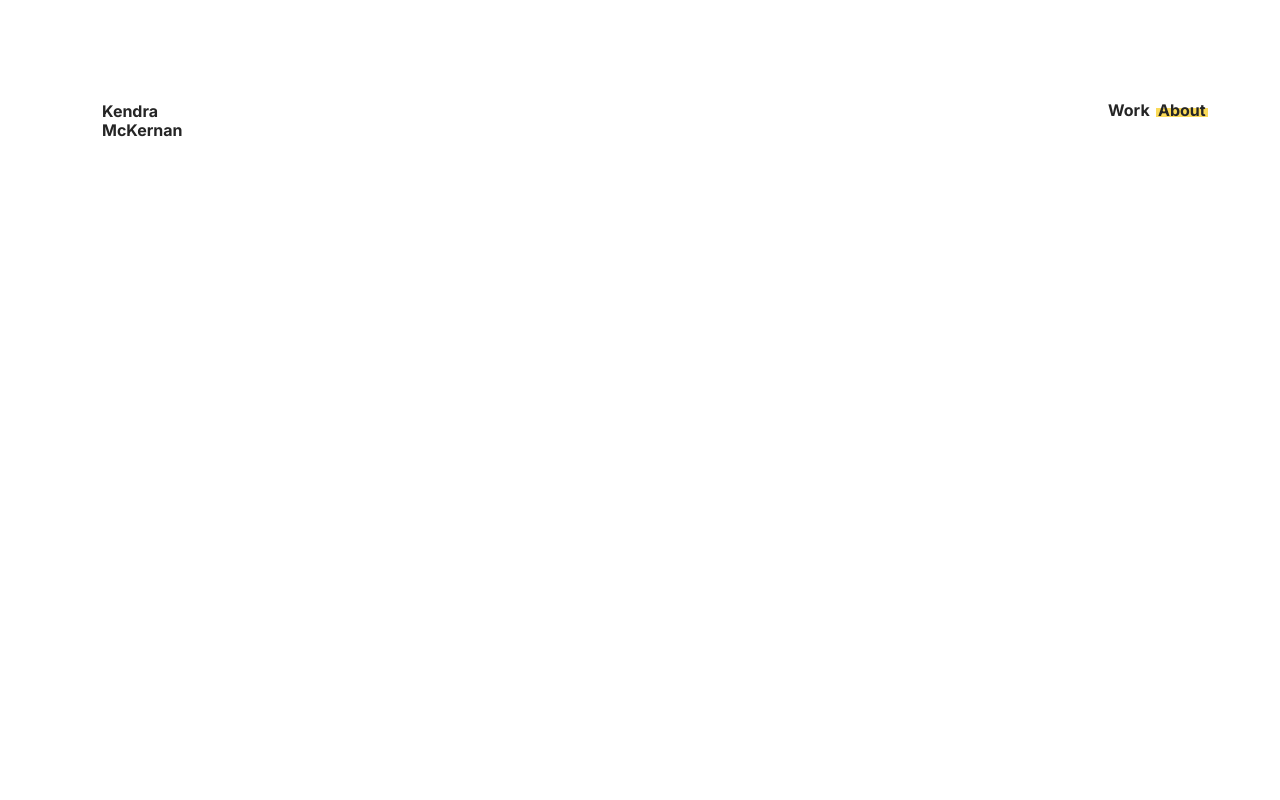
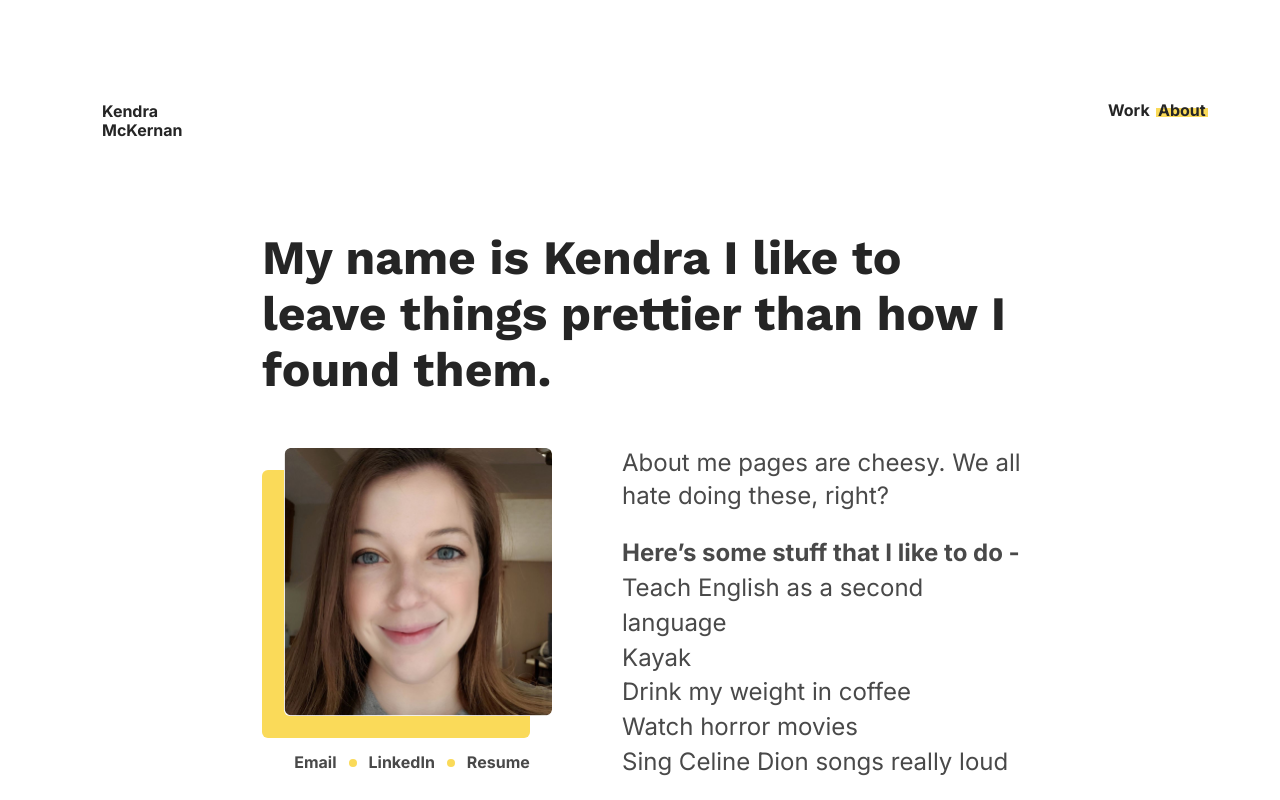
Before and after one commit to artish1/Kendra-portfolio, a React (Create React App) app: page /about in a window 1280 px wide. Built offline with nearby package versions, Linux system fonts and the light colour scheme.

Commit message:
Added some about section/profile details

```diff
--- a/src/App.js
+++ b/src/App.js
@@ -3,6 +3,7 @@ import "./App.css";
 import HomePage from "./components/organisms/HomePage";
 import NavBar from "./components/molecules/NavBar";
 import { Route } from "react-router-dom";
+import AboutPage from "./components/organisms/AboutPage";
 
 function App() {
   return (
@@ -11,6 +12,10 @@ function App() {
       <Route exact path="/">
         <HomePage />
       </Route>
+
+      <Route exact path="/about">
+        <AboutPage />
+      </Route>
     </div>
   );
 }
--- /dev/null
+++ b/src/components/organisms/AboutPage.jsx
@@ -0,0 +1,187 @@
+import React from "react";
+import styled from "styled-components";
+
+import kendraPic from "../../images/kendra_pic.jpg";
+
+const Root = styled.div`
+margin: 0 auto;
+  max-width: 756px;
+  height: 100%:
+`;
+
+const AboutTitle = styled.h1`
+  width: 756px;
+  height: 168px;
+
+  font-family: Work Sans;
+  font-style: normal;
+  font-weight: bold;
+  font-size: 48px;
+  line-height: 56px;
+
+  color: #252525;
+
+  margin-bottom: 40px;
+`;
+
+const FlexContainer = styled.div`
+  display: flex;
+`;
+
+const ProfileSection = styled.div`
+  margin-right: 60px;
+`;
+const PictureContainer = styled.div`
+  position: relative;
+  width: 300px;
+  height: 300px;
+`;
+const Picture = styled.img`
+  position: absolute;
+  width: 268.11px;
+  height: 268.11px;
+  border-radius: 6px;
+  bottom: 21.89px;
+  left: 21.89px;
+  z-index: 2;
+`;
+const PictureBackShadow = styled.div`
+  position: absolute;
+  width: 268.11px;
+  height: 268.11px;
+  bottom: 0px;
+  background: #fada59;
+  border-radius: 6px;
+  z-index: 1;
+`;
+
+const Artifacts = styled.div`
+  display: flex;
+  align-items: center;
+  justify-content: center;
+  margin-top: 15px;
+`;
+
+const DotDivider = styled.div`
+  width: 8px;
+  height: 8px;
+  background: #fada59;
+  border-radius: 25px;
+  margin: 0px 12px;
+`;
+
+const ArtifactLink = styled.a`
+  text-decoration: none;
+
+  font-family: Inter;
+  font-style: normal;
+  font-weight: bold;
+  font-size: 16px;
+  line-height: 19px;
+
+  color: #494949;
+`;
+
+const DetailSection = styled.div``;
+
+const DetailIntro = styled.p`
+  width: 410px;
+  height: 66px;
+  font-family: Inter;
+  font-style: normal;
+  font-weight: normal;
+  font-size: 24px;
+  line-height: 33px;
+
+  margin-bottom: 26px;
+  margin-top: 8px;
+  color: #494949;
+`;
+
+const HobbyTitle = styled.h3`
+  font-family: Inter;
+  font-style: normal;
+  font-weight: bold;
+  font-size: 24px;
+  line-height: 29px;
+
+  width: 400px;
+  height: 29px;
+
+  color: #494949;
+  margin-bottom: 4px;
+`;
+
+const HobbyList = styled.ul`
+  width: 447px;
+  height: 200px;
+  list-style-type: circle;
+  list-style: none;
+  & li::before {
+    content: "u\2022";
+    color: #494949;
+    font-weight: bold;
+    display: inline-block;
+
+    margin-left: 8px;
+  }
+`;
+
+const Hobby = styled.li`
+  font-family: Inter;
+  font-style: normal;
+  font-weight: normal;
+  font-size: 24px;
+  line-height: 145.5%;
+
+  color: #494949;
+`;
+
+const AboutPage = () => {
+  return (
+    <Root>
+      <AboutTitle>
+        My name is Kendra I like to leave things prettier than how I found them.
+      </AboutTitle>
+
+      <FlexContainer>
+        <ProfileSection>
+          <PictureContainer>
+            <Picture src={kendraPic} />
+            <PictureBackShadow />
+          </PictureContainer>
+
+          <Artifacts>
+            <ArtifactLink href="mailto:KendraMcKernan@gmail.com">
+              Email
+            </ArtifactLink>
+            <DotDivider />
+            <ArtifactLink href="https://www.linkedin.com/in/kendra-mckernan/">
+              LinkedIn
+            </ArtifactLink>
+            <DotDivider />
+            <ArtifactLink href="https://www.google.com">Resume</ArtifactLink>
+          </Artifacts>
+        </ProfileSection>
+
+        <DetailSection>
+          <DetailIntro>
+            About me pages are cheesy. We all hate doing these, right?
+          </DetailIntro>
+
+          <HobbyTitle>Here’s some stuff that I like to do -</HobbyTitle>
+
+          <HobbyList>
+            <Hobby>Teach English as a second language</Hobby>
+            <Hobby>Kayak</Hobby>
+            <Hobby>Drink my weight in coffee </Hobby>
+            <Hobby>Watch horror movies </Hobby>
+            <Hobby>Sing Celine Dion songs really loud</Hobby>
+          </HobbyList>
+        </DetailSection>
+      </FlexContainer>
+    </Root>
+  );
+};
+
+export default AboutPage;
```
Also changed, not shown: src/images/kendra_pic.jpg (added).
